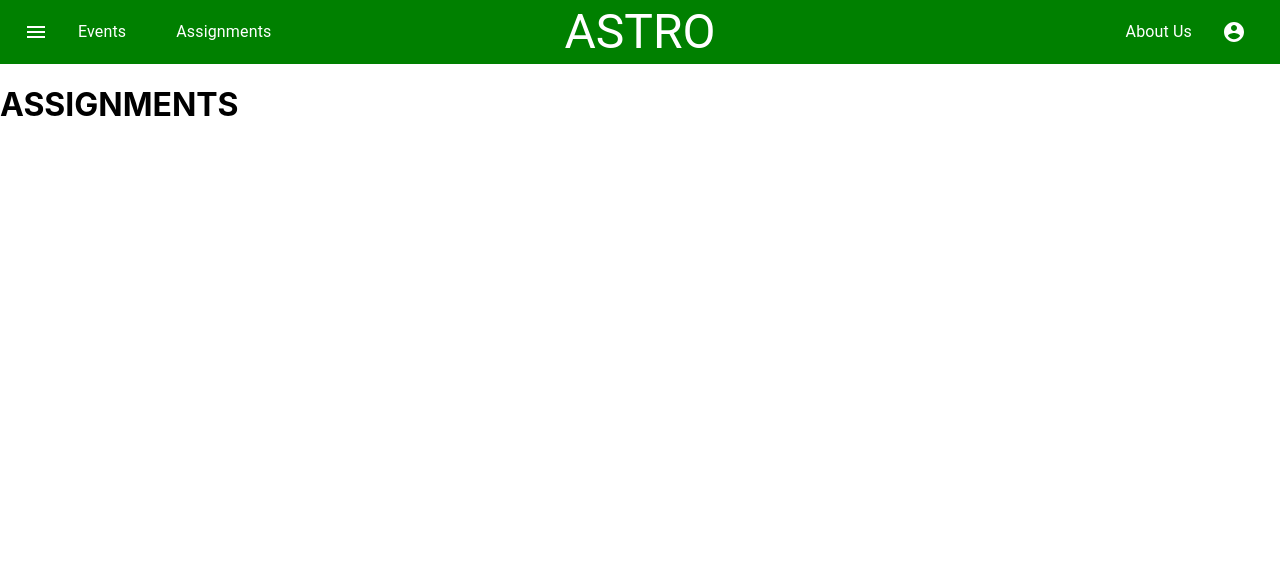
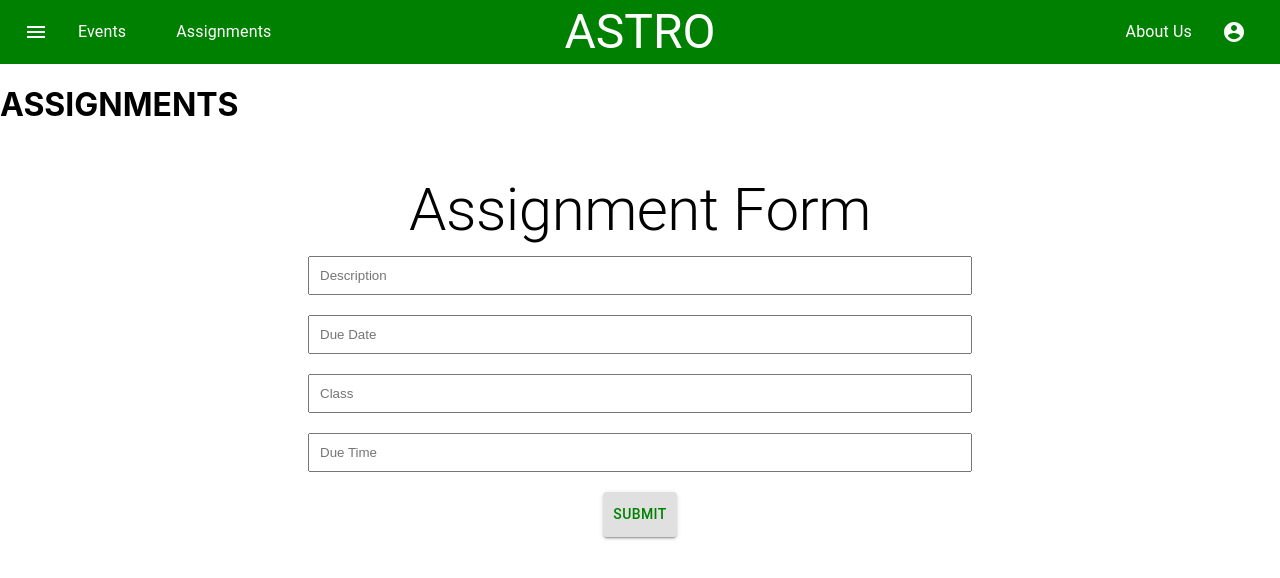
Before and after one commit to parkerbath/calendarApp, a React (Create React App) app: page /assignments in a window 1280 px wide. Shown: the top 578 px of the page. Built offline with nearby package versions, Linux system fonts and the light colour scheme.

Commit message:
feat: add assignment form

```diff
--- /dev/null
+++ b/src/components/AssignmentsForm.js
@@ -0,0 +1,80 @@
+import {React, useState} from "react";
+import {
+    Typography,
+    makeStyles,
+    Grid,
+    Button,
+  } from "@material-ui/core";
+
+  const useStyles = makeStyles(() => ({
+    root: {
+        textAlign: "center",
+        marginTop: 50,
+    },
+    button: {
+        padding: 10,
+        margin: 10,
+        color: "green",
+        alignSelf: "center",
+    },
+    input: {
+        padding: 10,
+        margin: 10,
+        width: "50%",
+    }
+}))
+  export default function AssignmentsForm() {
+      const [description, setDescription] = useState("");
+      const [dueDate, setDueDate] = useState("");
+      const [category, setCategory] = useState("");
+      const [dueTime, setDueTime] = useState("");
+      const classes = useStyles();
+      const [assignments, setAssignments] = useState([]);
+
+      function handleSubmit() {
+          setAssignments([{title: description, date: dueDate, class: category, time: dueTime}, ...assignments]);
+          setDescription("");
+          setDueDate("");
+          setCategory("");
+          setDueTime("");
+          console.log(assignments)
+
+      }
+
+
+
+      return (
+
+          <div className={classes.root}>
+              <Grid className={classes.root} containter direction="row" justify="center" align="center">
+                  <Grid item xs={12}><Typography variant="h2">Assignment Form</Typography></Grid>
+                  <Grid item xs={12}><input className={classes.input} placeholder="Description" value={description} onChange={(event) => setDescription(event.target.value)}></input></Grid>
+                  <Grid item xs={12}><input className={classes.input} placeholder="Due Date" value={dueDate} onChange={(event) => setDueDate(event.target.value)}></input></Grid>
+                  <Grid item xs={12}><input className={classes.input} placeholder="Class" value={category} onChange={(event) => setCategory(event.target.value)}></input></Grid>
+                  <Grid item xs={12}><input className={classes.input} placeholder="Due Time" value={dueTime} onChange={(event) => setDueTime(event.target.value)}></input></Grid>
+                  <Grid item xs={12}><Button variant="contained" className={classes.button} onClick={handleSubmit}>Submit</Button></Grid>
+              </Grid>
+              <Grid>
+                  {assignments &&
+                      assignments.map((task) => (
+                          <>
+                          <Typography>{task.title}</Typography>
+                          <Typography>{task.date}</Typography>
+                          <Typography>{task.class}</Typography>
+                          <Typography>{task.time}</Typography>
+                          </>
+                      ))
+
+                  }
+              </Grid>
+
+
+
+          </div>
+
+
+
+      );
+
+
+  }
--- a/src/pages/Assignments.jsx
+++ b/src/pages/Assignments.jsx
@@ -1,5 +1,16 @@
 import React from "react";
+import AssignmentsForm from "../components/AssignmentsForm";
+
 
 export default function Assignments() {
-  return <h1>ASSIGNMENTS</h1>;
+  return (
+  <>
+  <h1>ASSIGNMENTS</h1>
+  <AssignmentsForm />
+
+
+  </>
+  )
+
+
 }
```
